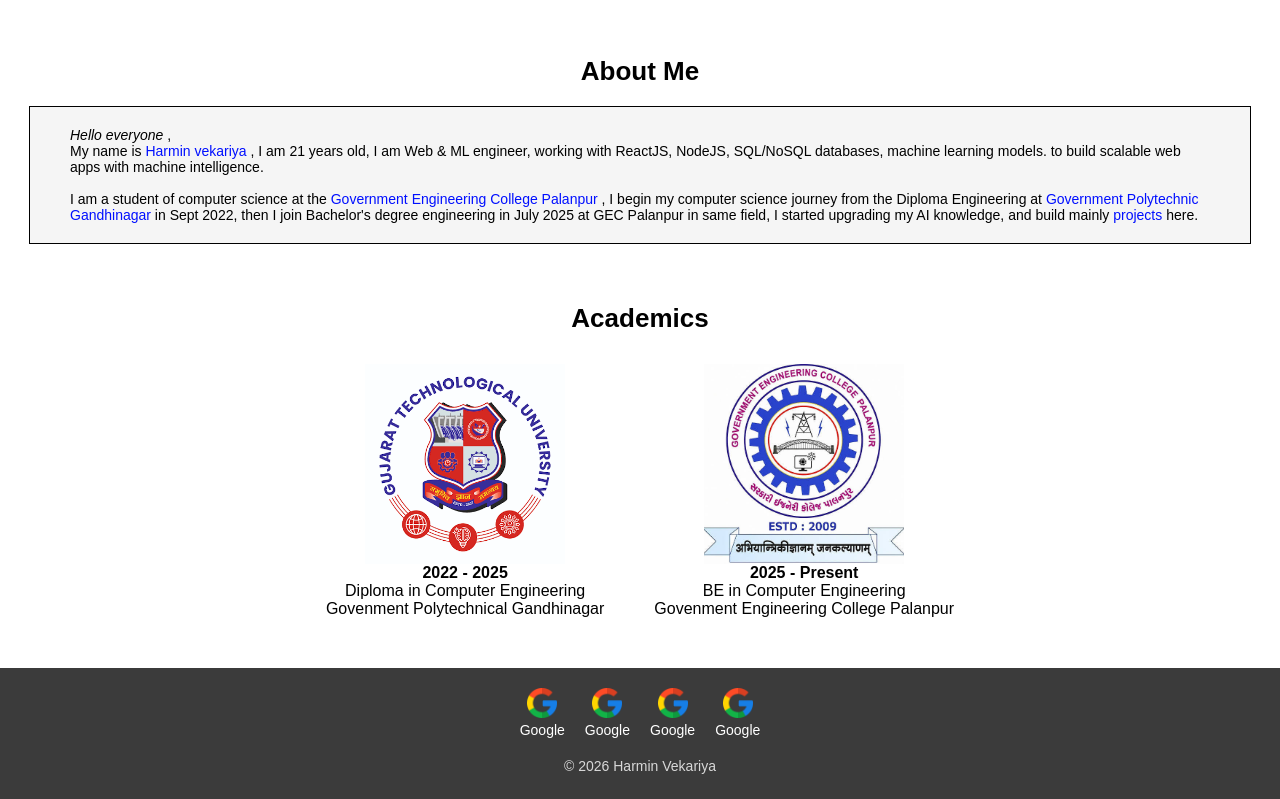
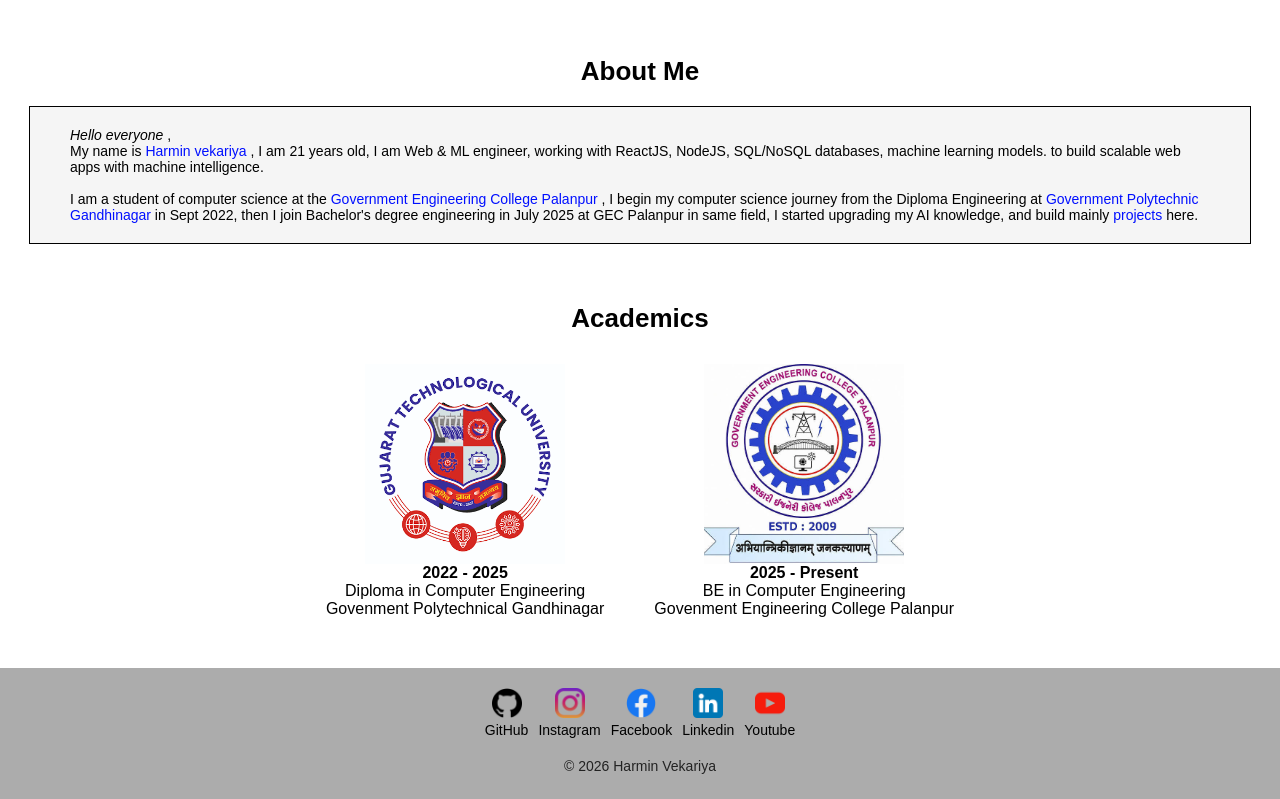
Before and after one commit to harminvp00/harminvp00, a plain HTML site: page index.html in a window 1280 px wide. Shown: the part 687-1486 px from the top of the page. Drawn offline with Linux system fonts and the light colour scheme; a web font is replaced by a local one.

Commit message:
styles: Change footer icons and add download button in sidebar

```diff
--- a/css/style.css
+++ b/css/style.css
@@ -308,7 +308,7 @@ main header img:hover {
 /* Footer  */
 /* bottom component footer for quick details and quick links  */
 footer {
-  background: #000000c4;
+  background: #00000053;
   padding: 20px 0;
   margin: 40px 0 0 0;
   color: #fff;
@@ -319,11 +319,10 @@ footer .quick-links {
   display: flex;
   justify-content: center;
   align-items: center;
-  gap: 20px;
+  gap: 10px;
 }
 
 footer .quick-links a {
-  color: #fff;
   display: flex;
   flex-direction: column;
   justify-content: center;
@@ -332,6 +331,7 @@ footer .quick-links a {
 }
 
 footer p {
+  color: #000000;
   margin: 20px 0 5px 0;
   opacity: 80%;
   text-align: center;
--- a/index.html
+++ b/index.html
@@ -83,6 +83,9 @@
     <li>
       <a class="nav-links" href="#"> Skills </a>
     </li>
+    <li>
+      <a class="nav-links" href="./resume/harmin_vekariya_cv.pdf" target="_blank"> Download CV </a>
+    </li>
     <p>&copy; 2026 - Harmin Vekariya</p>
   </aside>
 
@@ -145,16 +148,19 @@
   <footer>
     <div class="quick-links">
       <a href="">
-        <img src="./assets/google.png" alt=""> Google
+        <img src="./assets/footer/github.png" alt=""> GitHub
       </a>
       <a href="">
-        <img src="./assets/google.png" alt=""> Google
+        <img src="./assets/footer/instagram.png" alt=""> Instagram
       </a>
       <a href="">
-        <img src="./assets/google.png" alt=""> Google
+        <img src="./assets/footer/facebook.png" alt=""> Facebook
       </a>
       <a href="">
-        <img src="./assets/google.png" alt=""> Google
+        <img src="./assets/footer/linkedin.png" alt=""> Linkedin
+      </a>
+       <a href="">
+        <img src="./assets/footer/youtube.png" alt=""> Youtube
       </a>
     </div>
 
```
Also changed, not shown: assets/footer/facebook.png (added), assets/footer/github.png (added), assets/footer/instagram.png (added), assets/footer/linkedin.png (added), assets/footer/youtube.png (added), assets/google.png (deleted).
